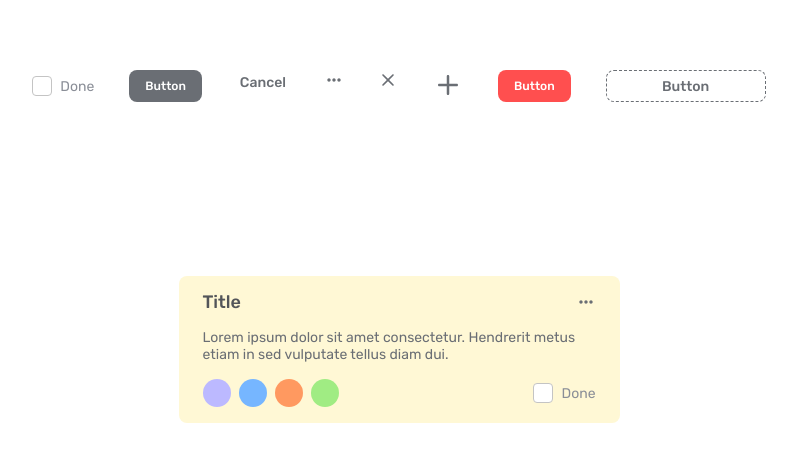
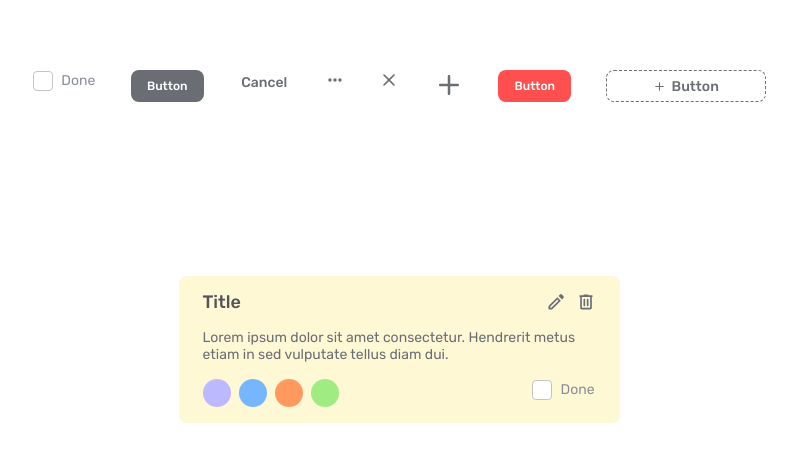
Before and after one commit to SlavaAndreievvvv/react-todo-list-app, a React (Vite) app: page / in a window 1280 px wide. Shown: the part 260-717 px from the top of the page, without its empty margins (241-1038 px from the left). Built offline with nearby package versions, Linux system fonts and the light colour scheme.

Commit message:
🐛 fix code

```diff
--- a/src/App/App.jsx
+++ b/src/App/App.jsx
@@ -1,15 +1,22 @@
 import PropTypes from "prop-types";
 import clsx from "clsx";
 import "./App.css";
-import { useState } from "react";
+import { useEffect, useState } from "react";
 import { Input } from "../components/Input";
 import { Checkbox } from "../components/Checkbox";
 import { Button } from "../components/Button";
 import { Card } from "../components/Card";
+import { PopupDelete } from "../components/PopupDelete";
 
 export const App = () => {
   const [inputValue, setInputValue] = useState("");
   const [check, setCheck] = useState(false);
+  const [onDelete, setOnDelete] = useState(false);
+  const [onDeleted, setIsDeleted] = useState(true);
+
+  useEffect(() => {
+    return () => setOnDelete(false);
+  }, [onDeleted]);
 
   return (
     <div className="App">
@@ -29,12 +36,23 @@ export const App = () => {
         <Button variant="icon" icon="close" size="medium" />
         <Button variant="icon" icon="add" size="large" />
         <Button variant="danger">Button</Button>
-        <Button variant="dashed">Button</Button>
+        <Button variant="dashed" icon="add">
+          Button
+        </Button>
       </div>
-      <Card
-        title="Title"
-        text="Lorem ipsum dolor sit amet consectetur. Hendrerit metus etiam in sed vulputate tellus diam dui. "
-      />
+      {onDeleted && (
+        <Card
+          title="Title"
+          text="Lorem ipsum dolor sit amet consectetur. Hendrerit metus etiam in sed vulputate tellus diam dui. "
+          onDelete={() => setOnDelete(!onDelete)}
+        />
+      )}
+      {onDelete && (
+        <PopupDelete
+          onDeleted={() => setIsDeleted(!onDeleted)}
+          title="Do you really want to delete this task?"
+        />
+      )}
     </div>
   );
 };
--- a/src/components/Button/Button.jsx
+++ b/src/components/Button/Button.jsx
@@ -21,13 +21,20 @@ export const Button = ({
         className,
         styles.button,
         styles[`variant-${variant}`],
-        styles[`button-${size}`],
-        { [styles.hasIcon]: icon && variant !== "icon" }
+        styles[`button-${size}`]
+        // { [styles.hasIcon]: icon && variant !== "icon" }
       )}
       disabled={disabled}
     >
+      {!!icon && (
+        <Icon
+          name={icon}
+          className={clsx(styles.icon, {
+            [styles.hasIcon]: icon && variant !== "icon",
+          })}
+        />
+      )}
       {variant !== "icon" && <span>{children}</span>}
-      {!!icon && <Icon name={icon} className={styles.icon} />}
     </button>
   );
 };
--- a/src/components/Button/Button.module.css
+++ b/src/components/Button/Button.module.css
@@ -74,7 +74,6 @@
   border-radius: 6px;
 }
 .icon {
-  position: absolute;
   transition: all 0.3s ease;
   width: 100%;
   height: 100%;
@@ -101,10 +100,16 @@
   width: 30px;
   height: 30px;
 }
-.has.Icon {
-  margin-right: 8px;
+.hasIcon {
+  margin-right: 6px;
+  width: 13px;
+  height: 13px;
+  transition: all 0.3s ease;
 }
 .variant-dashed {
+  display: flex;
+  justify-content: center;
+  align-items: center;
   font-weight: 500;
   font-size: 14px;
   line-height: 17px;
@@ -116,6 +121,8 @@
   border-radius: 8px;
   transition: all 0.3s ease;
   border: 1px dashed var(--color-grey-5);
+  position: relative;
+  transition: all 0.3s ease;
 }
 .variant-dashed:hover {
   color: var(--color-black-2);
@@ -129,3 +136,9 @@
 .variant-dashed:disabled {
   color: var(--color-grey-4);
 }
+.variant-dashed:hover .hasIcon {
+  fill: var(--color-black-2);
+}
+.variant-dashed:focus .hasIcon {
+  fill: var(--color-grey-5);
+}
--- a/src/components/Card/Card.jsx
+++ b/src/components/Card/Card.jsx
@@ -5,37 +5,31 @@ import styles from "./Card.module.css";
 import { Button } from "../Button";
 import { ColorDot } from "../ColorDot";
 import { Checkbox } from "../Checkbox";
-import { PopupDelete } from "../PopupDelete";
-import { Popover } from "../Popover";
 
-export const Card = ({ text, title }) => {
+export const Card = ({ text, title, onDelete }) => {
   const [check, setCheck] = useState(false);
-  // const [isCardVisible, setIsCardVisible] = useState(true);
-  // // const onDelete = () => setIsCardVisible(!isCardVisible);
-  // // // const [isPopoverVisible, setIsPopoverVisible] = useState(false);
-  // // // const togglePopover = () => setIsPopoverVisible(!isPopoverVisible);
-  // // const [isPopupVisible, setIsPopupVisible] = useState(false);
-  // // const openPopup = () => setIsPopupVisible(!isPopupVisible);
-  // // const [onClosePopup, setonClosePopup] = useState(true);
-  // // const onClose = () => setonClosePopup(!onClosePopup);
-
-  const [isPopoverVisible, setIsPopoverVisible] = useState(false);
-  const togglePopover = () => setIsPopoverVisible(!isPopoverVisible);
 
   return (
     <div className={styles.card}>
       <div className={styles.cardHeader}>
         <p className={styles.cardTitle}>{title}</p>
-        <Button
-          onClick={togglePopover}
-          variant="icon"
-          icon="more"
-          size="small"
-        />
+        <div className={styles.wrapperButton}>
+          <Button
+            className={styles.cardButton}
+            variant="icon"
+            icon="pencil"
+            size="small"
+          />
+          <Button
+            className={styles.cardButton}
+            onClick={onDelete}
+            variant="icon"
+            icon="trash"
+            size="small"
+          />
+        </div>
       </div>
-      <div className={styles.popoverWrapper}>
-        {isPopoverVisible && <Popover onClosePopover={togglePopover} />}
-      </div>
+      <div className={styles.popoverWrapper}></div>
       <p className={check ? styles.cardTextCheck : styles.cardText}>{text}</p>
       <div className={styles.cardFooter}>
         <div className={styles.cardColorWrapper}>
@@ -59,4 +53,5 @@ export const Card = ({ text, title }) => {
 Card.propTypes = {
   text: PropTypes.string.isRequired,
   title: PropTypes.string.isRequired,
+  onDelete: PropTypes.func,
 };
--- a/src/components/Card/Card.module.css
+++ b/src/components/Card/Card.module.css
@@ -46,3 +46,9 @@
 .popoverWrapper {
   position: relative;
 }
+.wrapperButton {
+  display: flex;
+}
+.cardButton:not(:last-child) {
+  margin-right: 10px;
+}
--- a/src/components/Checkbox/Checkbox.module.css
+++ b/src/components/Checkbox/Checkbox.module.css
@@ -4,6 +4,8 @@
   align-items: center;
   position: relative;
   border-radius: 4px;
+  height: 21px;
+  padding: 0px 1px;
 }
 .checkboxButton {
   display: flex;
--- a/src/components/Input/Input.jsx
+++ b/src/components/Input/Input.jsx
@@ -11,12 +11,13 @@ export const Input = ({
   id,
   name,
   type,
+  size,
 }) => {
   return (
     <input
       placeholder={placeholder}
       type={type}
-      className={clsx(className, styles.input)}
+      className={clsx(className, styles.input, styles[size])}
       value={value}
       onChange={(e) => onChange(e.target.value)}
       disabled={disabled}
@@ -35,4 +36,5 @@ Input.propTypes = {
   id: PropTypes.string,
   name: PropTypes.string,
   type: PropTypes.string,
+  size: PropTypes.string,
 };
--- a/src/components/Popover/Popover.jsx
+++ /dev/null
@@ -1,34 +0,0 @@
-import PropTypes from "prop-types";
-import clsx from "clsx";
-import styles from "./Popover.module.css";
-import { useState, useRef, useEffect } from "react";
-
-export const Popover = ({ className, onClosePopover, onClick }) => {
-  const wrapperRef = useRef(null);
-
-  const handleOutsideClick = (event) => {
-    if (wrapperRef.current && !wrapperRef.current.contains(event.target)) {
-      onClosePopover();
-    }
-  };
-
-  useEffect(() => {
-    document.addEventListener("mouseup", handleOutsideClick);
-    return () => {
-      document.removeEventListener("mouseup", handleOutsideClick);
-    };
-  }, []);
-  return (
-    <div ref={wrapperRef} className={clsx(styles.popover, className)}>
-      <button className={styles.popoverText}>Edit</button>
-      <button className={styles.popoverText} onClick={onClick}>
-        Delete
-      </button>
-    </div>
-  );
-};
-Popover.propTypes = {
-  className: PropTypes.string,
-  onClosePopover: PropTypes.func.isRequired,
-  onClick: PropTypes.func.isRequired,
-};
--- a/src/components/Popover/Popover.module.css
+++ /dev/null
@@ -1,30 +0,0 @@
-.popover {
-  position: absolute;
-  display: flex;
-  justify-content: center;
-  align-items: flex-start;
-  z-index: 10;
-  display: flex;
-  flex-direction: column;
-  width: 114px;
-  left: 279px;
-  top: -13px;
-  background: var(--color-white);
-  box-shadow: 0px 4px 13px rgba(0, 0, 0, 0.1);
-  border-radius: 4px;
-  padding-top: 8px;
-  padding-bottom: 8px;
-}
-.popoverText {
-  font-weight: 400;
-  font-size: 14px;
-  line-height: 17px;
-  color: var(--color-grey-5);
-  width: 100%;
-  text-align: start;
-  padding: 0 8px;
-}
-.popoverText:not(:last-child) {
-  margin-bottom: 9px;
-  background: var(--color-grey-2);
-}
--- a/src/components/Popover/index.js
+++ /dev/null
@@ -1 +0,0 @@
-export * from "./Popover";
--- a/src/components/PopupDelete/PopupDelete.jsx
+++ b/src/components/PopupDelete/PopupDelete.jsx
@@ -5,8 +5,11 @@ import { Popup } from "../Popup";
 import { useState } from "react";
 import { Button } from "../Button";
 
-export const PopupDelete = ({ title, onDelete, onClose }) => {
+export const PopupDelete = ({ title, onDeleted }) => {
+  const [isVisiblePopup, setIsVisiblePopup] = useState(true);
+  const onClose = () => setIsVisiblePopup(!isVisiblePopup);
   return (
+    isVisiblePopup && (
       <Popup>
         <div className={styles.container}>
           <Button
@@ -28,13 +31,14 @@ export const PopupDelete = ({ title, onDelete, onClose }) => {
             <Button
               variant="danger"
               className={clsx(styles.button)}
-            onClick={onDelete}
+              onClick={onDeleted}
             >
               Delete
             </Button>
           </div>
         </div>
       </Popup>
+    )
   );
 };
 
```
Lines whose indentation alone changed are shown as unchanged.
